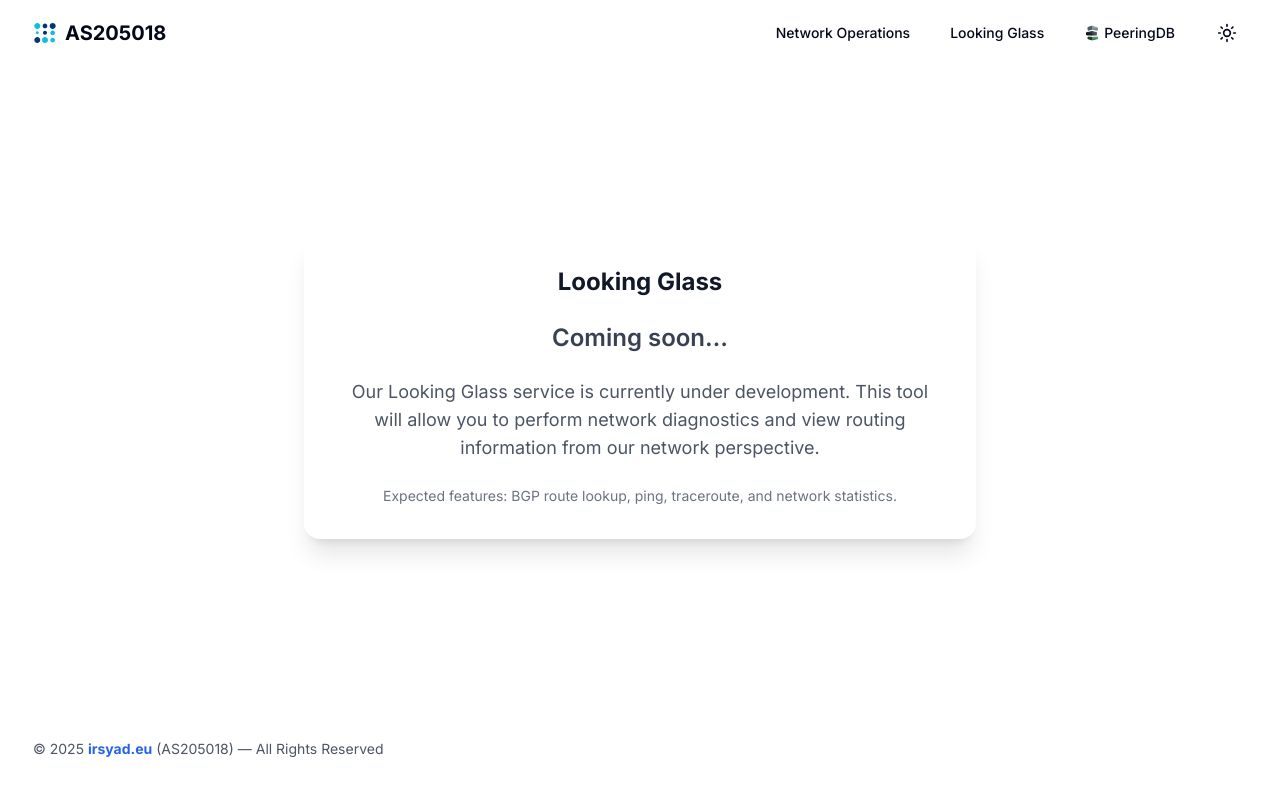
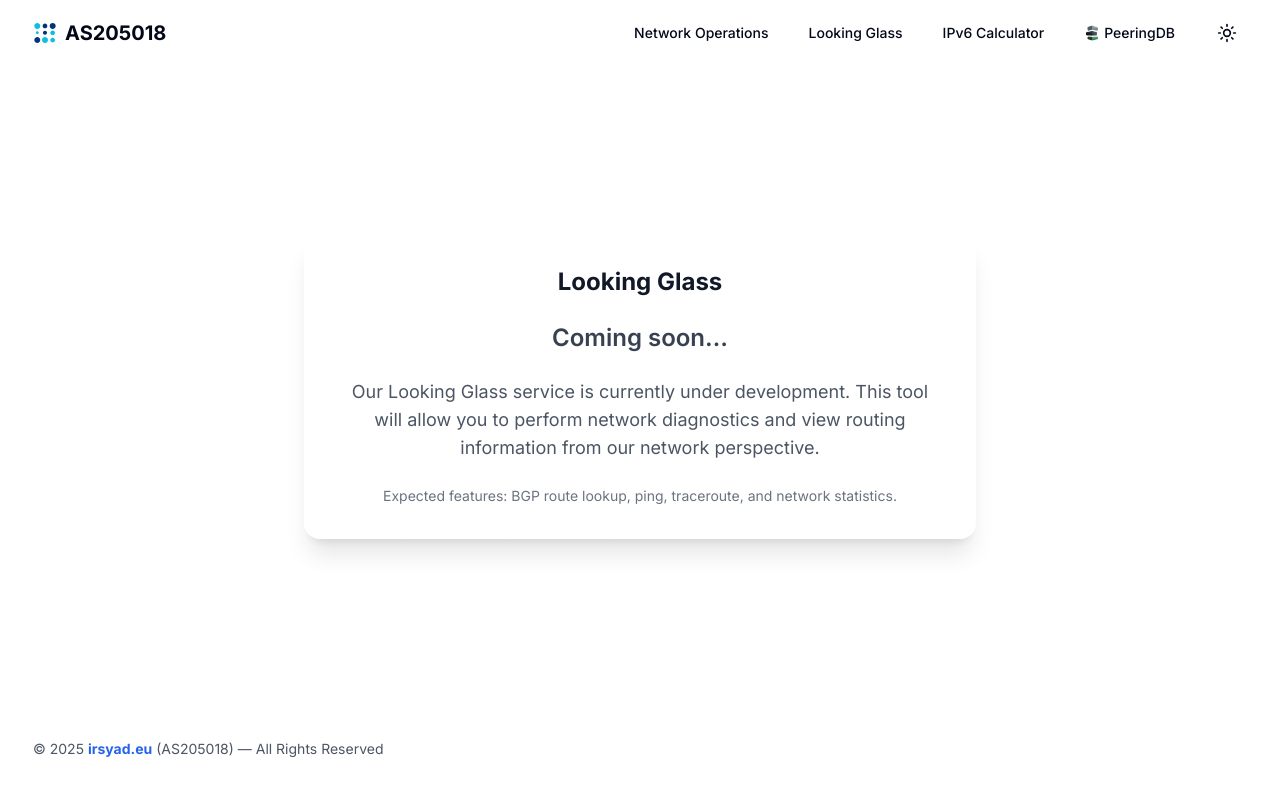
Before and after one commit to Irsyad1609/my-dashboard, a Next.js app: page /looking-glass in a window 1280 px wide. Shown: the top 796 px of the page. Built offline with nearby package versions, Linux system fonts and the light colour scheme.

Commit message:
add ipv6 subnet calculator

```diff
--- a/components/navbar.tsx
+++ b/components/navbar.tsx
@@ -14,8 +14,9 @@ export function Navbar() {
   const [isOpen, setIsOpen] = React.useState(false)
 
   const navItems = [
-    { name: "Network Operations", href: "/#network-ops" },
-    { name: "Looking Glass", href: "/looking-glass" },
+  { name: "Network Operations", href: "/#network-ops" },
+  { name: "Looking Glass", href: "/looking-glass" },
+  { name: "IPv6 Calculator", href: "https://ipv6calculator.as205018.net/", external: true },
     {
       name: "PeeringDB",
       href: "https://www.peeringdb.com/asn/205018",
```
